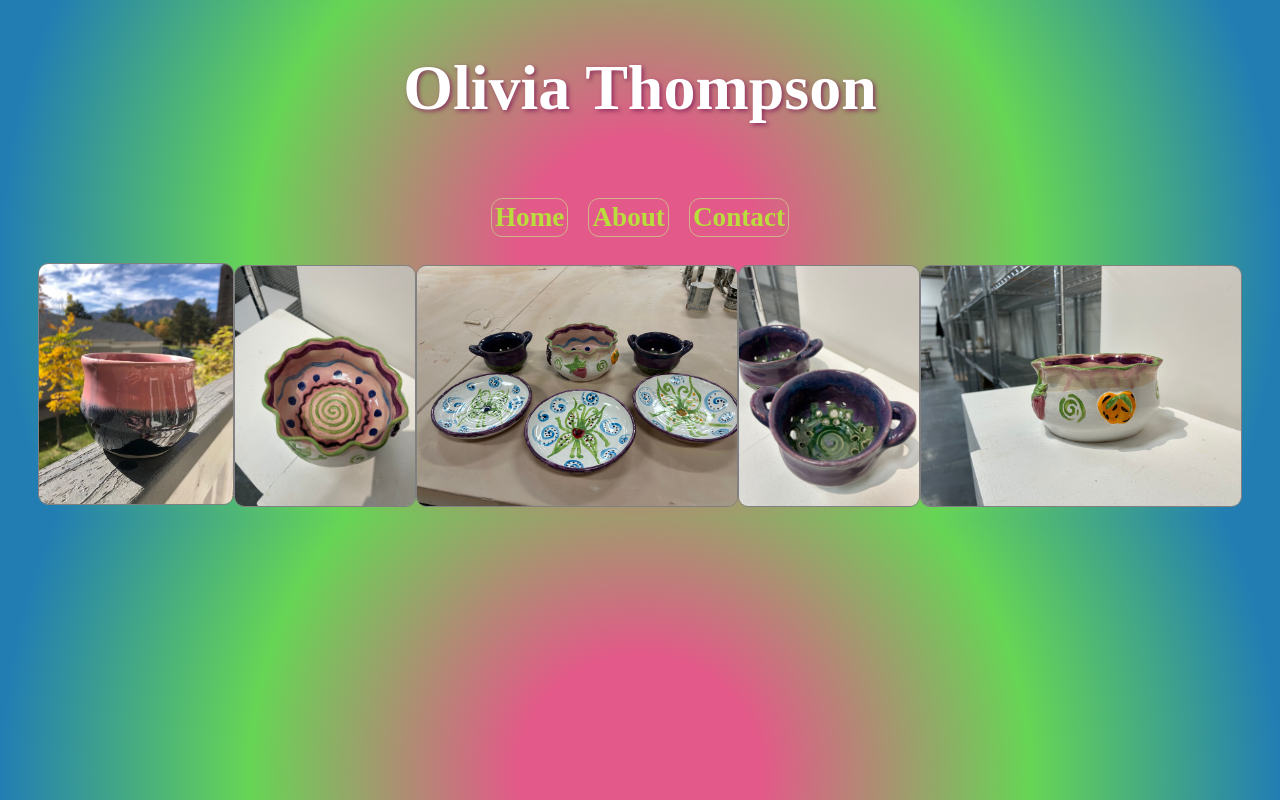
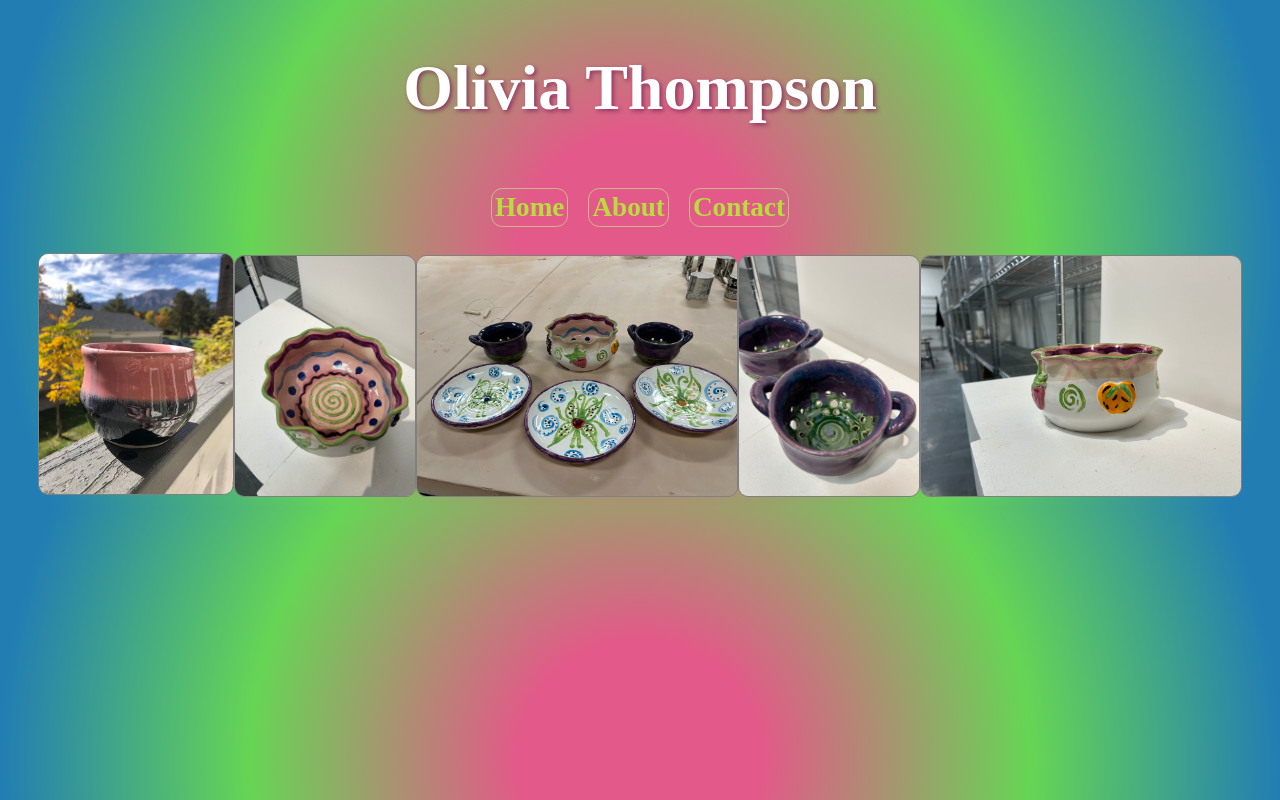
Before and after one commit to austinhutchen/artSite, an Angular app: page / in a window 1280 px wide. Built offline with nearby package versions, Linux system fonts and the light colour scheme.

Commit message:
smoother border radius

```diff
--- a/src/app/app.component.scss
+++ b/src/app/app.component.scss
@@ -1,6 +1,8 @@
 .routes a {
  cursor: pointer;
  margin: 0 10px;
+height: auto;
+border-radius: 400 / 2;
 }
 
 .routes a:hover {
@@ -18,13 +20,12 @@
 }
 
 .navbar {
- padding-top: 30px !important;
+ padding-top: 20px !important;
  display: flex;
  flex-direction: column;
  align-items: center;
  justify-content: center;
  animation: popIn 0.6s;
-
 }
 
 .heading img {
```
